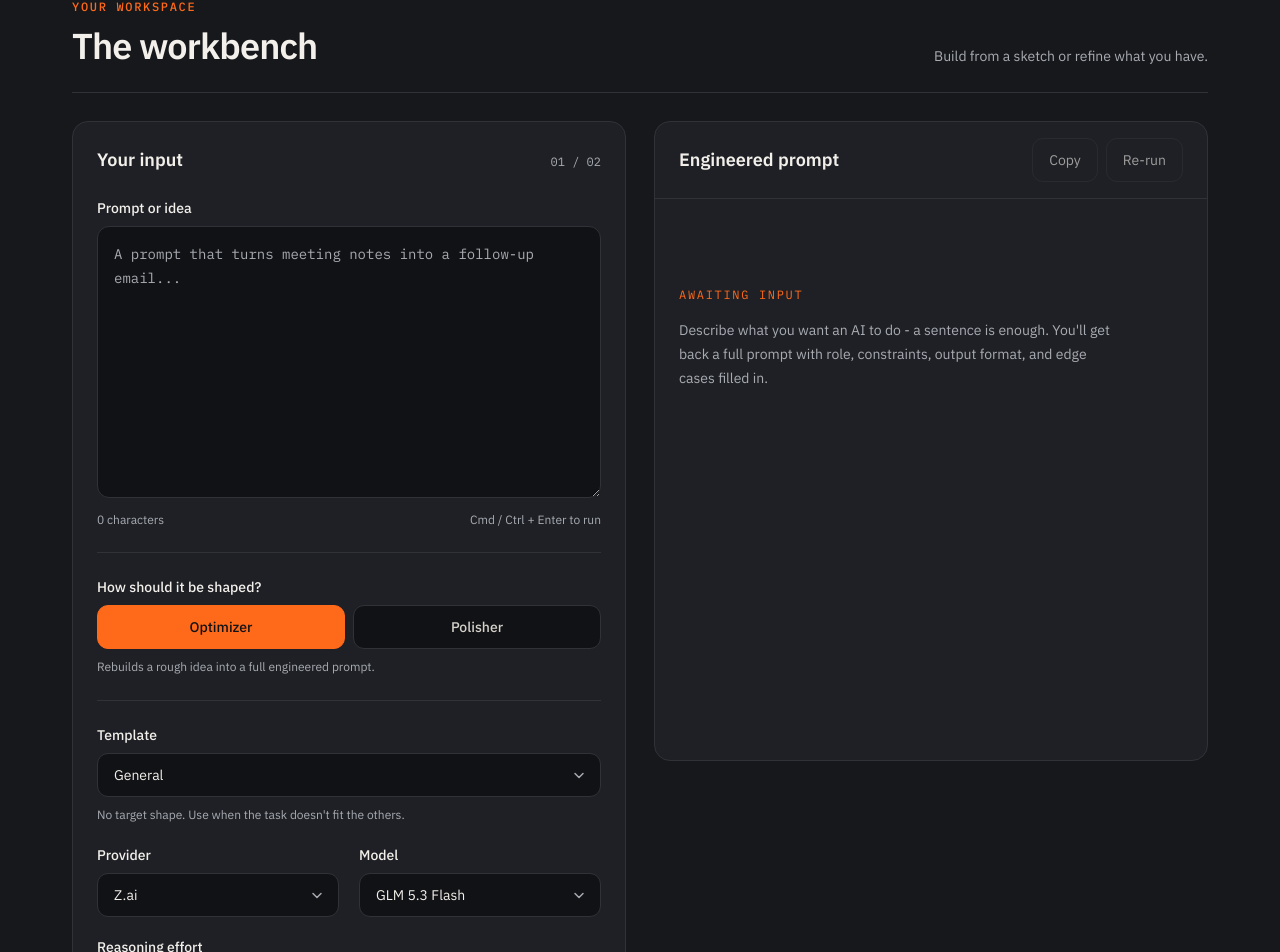
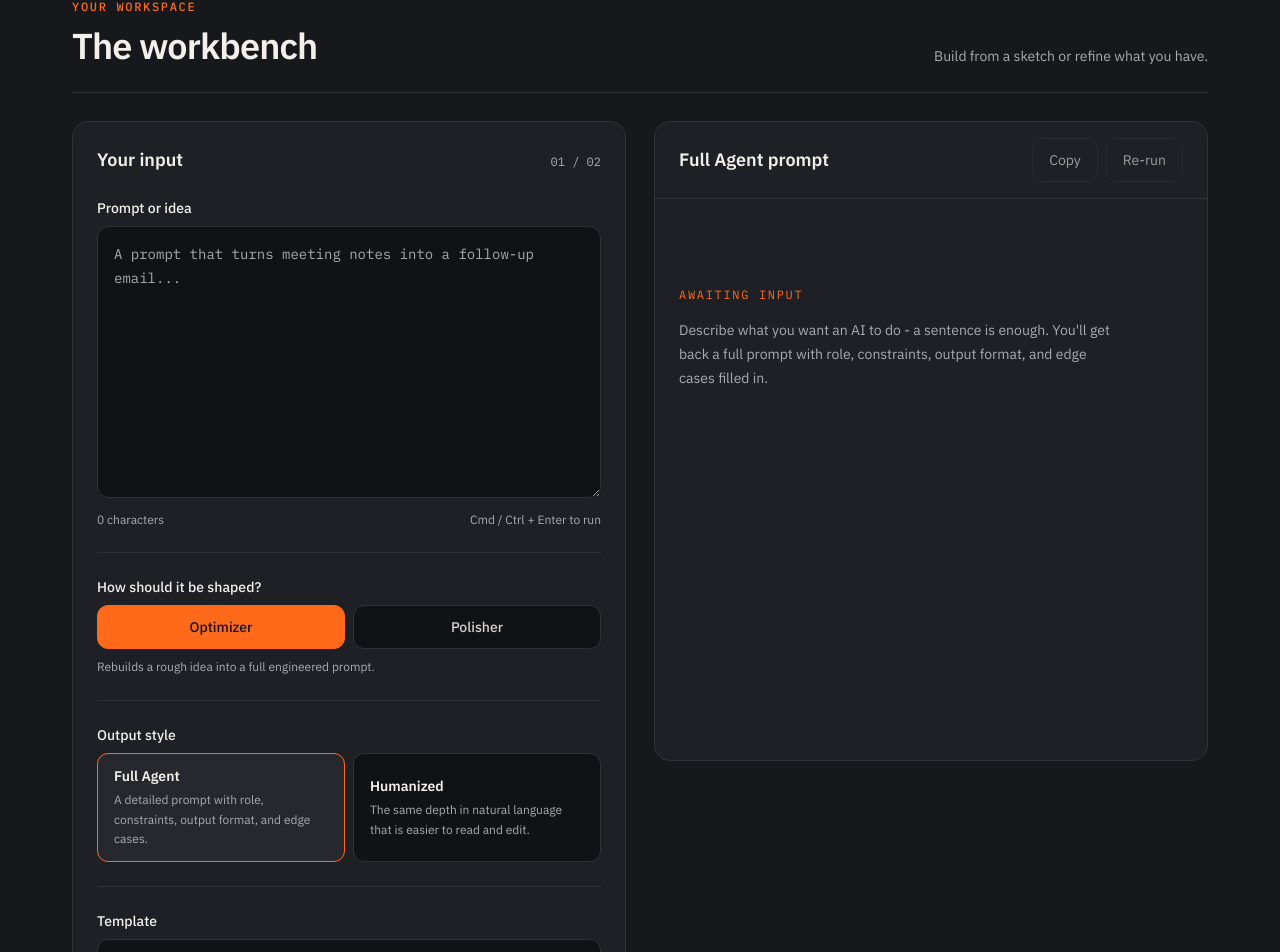
Before and after one commit to Captainkoala72/promptforgeclaudemade, a Next.js app: page / in a window 1280 px wide. Shown: the part 559-1511 px from the top of the page. Built offline with nearby package versions, Linux system fonts and the light colour scheme.

Commit message:
Add AI video template and optimizer output styles

```diff
--- a/app/api/generate/route.ts
+++ b/app/api/generate/route.ts
@@ -10,6 +10,7 @@ export const maxDuration = 60;
 interface GenerateBody {
   input?: unknown;
   mode?: unknown;
+  optimizerStyle?: unknown;
   template?: unknown;
   provider?: unknown;
   model?: unknown;
@@ -32,6 +33,7 @@ export async function POST(req: NextRequest) {
 
   const input = typeof body.input === "string" ? body.input.trim() : "";
   const mode = body.mode === "polisher" ? "polisher" : "optimizer";
+  const optimizerStyle = body.optimizerStyle === "humanized" ? "humanized" : "full-agent";
   const template = typeof body.template === "string" ? body.template : "general";
   const provider = typeof body.provider === "string" ? body.provider : "";
   const model = typeof body.model === "string" ? body.model : "";
@@ -49,7 +51,7 @@ export async function POST(req: NextRequest) {
     );
   }
 
-  const system = buildSystemPrompt(mode as Mode, template);
+  const system = buildSystemPrompt(mode as Mode, template, optimizerStyle);
   const encoder = new TextEncoder();
 
   const stream = new ReadableStream<Uint8Array>({
--- a/components/Forge.tsx
+++ b/components/Forge.tsx
@@ -12,8 +12,9 @@ import {
   getProvider,
 } from "@/lib/models";
 import { DEFAULT_TEMPLATE, TEMPLATES, getTemplate } from "@/lib/templates";
+import { DEFAULT_OPTIMIZER_STYLE } from "@/lib/optimizerStyle";
 import { clearHistory, loadHistory, newId, saveHistory } from "@/lib/history";
-import type { Mode, Run, StreamEvent } from "@/lib/types";
+import type { Mode, OptimizerStyle, Run, StreamEvent } from "@/lib/types";
 
 import HistorySidebar from "./HistorySidebar";
 import OutputPanel from "./OutputPanel";
@@ -32,15 +33,31 @@ const MODES: { id: Mode; label: string; blurb: string }[] = [
   },
 ];
 
+const OPTIMIZER_STYLES: { id: OptimizerStyle; label: string; description: string }[] = [
+  {
+    id: "full-agent",
+    label: "Full Agent",
+    description: "A detailed prompt with role, constraints, output format, and edge cases.",
+  },
+  {
+    id: "humanized",
+    label: "Humanized",
+    description: "The same depth in natural language that is easier to read and edit.",
+  },
+];
+
 export default function Forge() {
   const [input, setInput] = useState("");
   const [mode, setMode] = useState<Mode>("optimizer");
+  const [optimizerStyle, setOptimizerStyle] = useState<OptimizerStyle>(DEFAULT_OPTIMIZER_STYLE);
   const [templateId, setTemplateId] = useState(DEFAULT_TEMPLATE);
   const [providerId, setProviderId] = useState<string>(DEFAULT_PROVIDER);
   const [modelId, setModelId] = useState<string>(DEFAULT_MODEL);
   const [effort, setEffort] = useState<string>(DEFAULT_EFFORT);
 
   const [output, setOutput] = useState("");
+  const [resultMode, setResultMode] = useState<Mode>("optimizer");
+  const [resultStyle, setResultStyle] = useState<OptimizerStyle>(DEFAULT_OPTIMIZER_STYLE);
   const [streaming, setStreaming] = useState(false);
   const [error, setError] = useState<{ message: string; provider?: string } | null>(null);
 
@@ -102,6 +119,8 @@ export default function Forge() {
     setStreaming(true);
     setError(null);
     setOutput("");
+    setResultMode(mode);
+    setResultStyle(optimizerStyle);
     setActiveRunId(null);
 
     let collected = "";
@@ -114,6 +133,7 @@ export default function Forge() {
         body: JSON.stringify({
           input: text,
           mode,
+          optimizerStyle: mode === "optimizer" ? optimizerStyle : DEFAULT_OPTIMIZER_STYLE,
           template: templateId,
           provider: providerId,
           model: modelId,
@@ -183,6 +203,7 @@ export default function Forge() {
         id: newId(),
         createdAt: Date.now(),
         mode,
+        optimizerStyle: mode === "optimizer" ? optimizerStyle : DEFAULT_OPTIMIZER_STYLE,
         templateId,
         provider: providerId,
         model: modelId,
@@ -191,7 +212,7 @@ export default function Forge() {
         output: collected,
       });
     }
-  }, [input, streaming, mode, templateId, providerId, modelId, effort, commitRun]);
+  }, [input, streaming, mode, optimizerStyle, templateId, providerId, modelId, effort, commitRun]);
 
   function stop() {
     abortRef.current?.abort();
@@ -209,7 +230,10 @@ export default function Forge() {
     stop();
     setInput(run.input);
     setOutput(run.output);
+    setResultMode(run.mode);
+    setResultStyle(run.optimizerStyle);
     setMode(run.mode);
+    setOptimizerStyle(run.optimizerStyle);
     setTemplateId(run.templateId);
     if (getProvider(run.provider)) {
       setProviderId(run.provider);
@@ -323,6 +347,29 @@ export default function Forge() {
                   </div>
                   <p className="mt-2 text-xs leading-relaxed text-haze-500">{activeMode.blurb}</p>
                 </div>
+                {mode === "optimizer" ? (
+                  <div className="border-t border-ink-600 pt-6">
+                    <p id="optimizer-style-label" className="mb-2 text-sm font-medium text-haze-100">Output style</p>
+                    <div role="group" aria-labelledby="optimizer-style-label" className="grid gap-2 sm:grid-cols-2">
+                      {OPTIMIZER_STYLES.map((style) => {
+                        const selected = style.id === optimizerStyle;
+                        return (
+                          <button
+                            key={style.id}
+                            type="button"
+                            aria-pressed={selected}
+                            onClick={() => setOptimizerStyle(style.id)}
+                            className={"min-h-[88px] rounded-[11px] border px-4 py-3 text-left transition-colors duration-200 " +
+                              (selected ? "border-beam bg-ink-700" : "border-ink-600 bg-ink-900 hover:border-ink-500")}
+                          >
+                            <span className="block text-sm font-semibold text-haze-100">{style.label}</span>
+                            <span className="mt-1 block text-xs leading-relaxed text-haze-500">{style.description}</span>
+                          </button>
+                        );
+                      })}
+                    </div>
+                  </div>
+                ) : null}
                 <div ref={controlsRef} className="grid gap-5 border-t border-ink-600 pt-6 sm:grid-cols-2">
                   <div className="sm:col-span-2">
                     <Field label="Template" htmlFor="template" hint={template?.description}>
@@ -357,7 +404,15 @@ export default function Forge() {
                 </div>
               </div>
               <div className="min-w-0 lg:sticky lg:top-[92px]">
-                <OutputPanel output={output} streaming={streaming} error={error} mode={mode} onRerun={handleRerun} canRerun={!streaming && input.trim().length > 0} />
+                <OutputPanel
+                  output={output}
+                  streaming={streaming}
+                  error={error}
+                  mode={output || streaming || error ? resultMode : mode}
+                  optimizerStyle={output || streaming || error ? resultStyle : optimizerStyle}
+                  onRerun={handleRerun}
+                  canRerun={!streaming && input.trim().length > 0}
+                />
               </div>
             </div>
           </div>
--- a/components/HistorySidebar.tsx
+++ b/components/HistorySidebar.tsx
@@ -84,7 +84,11 @@ export default function HistorySidebar({
                       (isActive ? "border-beam bg-ink-700" : "border-transparent hover:border-ink-600 hover:bg-ink-700")}>
                     <div className="flex items-center gap-2">
                       <span className="h-1.5 w-1.5 shrink-0 rounded-full bg-beam" aria-hidden="true" />
-                      <span className="text-xs font-medium text-haze-300">{run.mode === "optimizer" ? "Optimizer" : "Polisher"}</span>
+                      <span className="truncate text-xs font-medium text-haze-300">
+                        {run.mode === "optimizer"
+                          ? run.optimizerStyle === "humanized" ? "Optimizer · Humanized" : "Optimizer · Full Agent"
+                          : "Polisher"}
+                      </span>
                       <span className="ml-auto shrink-0 text-xs text-haze-500">{relativeTime(run.createdAt)}</span>
                     </div>
                     <p className="mt-1.5 line-clamp-2 text-sm leading-snug text-haze-100">{run.input.slice(0, 160) || "Untitled run"}</p>
--- a/components/OutputPanel.tsx
+++ b/components/OutputPanel.tsx
@@ -3,6 +3,7 @@
 import { useEffect, useRef, useState } from "react";
 
 import { countWords } from "@/lib/history";
+import type { OptimizerStyle } from "@/lib/types";
 import { Button } from "./ui";
 
 interface OutputPanelProps {
@@ -10,6 +11,7 @@ interface OutputPanelProps {
   streaming: boolean;
   error: { message: string; provider?: string } | null;
   mode: "optimizer" | "polisher";
+  optimizerStyle: OptimizerStyle;
   onRerun: () => void;
   canRerun: boolean;
 }
@@ -19,6 +21,7 @@ export default function OutputPanel({
   streaming,
   error,
   mode,
+  optimizerStyle,
   onRerun,
   canRerun,
 }: OutputPanelProps) {
@@ -59,7 +62,9 @@ export default function OutputPanel({
     <section aria-label="Prompt result" className="flex min-h-[360px] min-w-0 flex-col overflow-hidden rounded-2xl border border-ink-600 bg-ink-800 lg:min-h-[640px]">
       <header className="flex flex-wrap items-center gap-x-3 gap-y-3 border-b border-ink-600 px-5 py-4 sm:px-6">
         <h3 className="text-lg font-semibold text-haze-100">
-          {mode === "optimizer" ? "Engineered prompt" : "Polished prompt"}
+          {mode === "optimizer"
+            ? optimizerStyle === "humanized" ? "Humanized prompt" : "Full Agent prompt"
+            : "Polished prompt"}
         </h3>
 
         {streaming ? (
@@ -116,7 +121,9 @@ export default function OutputPanel({
               {error
                 ? "Review the error above, then try again."
                 : mode === "optimizer"
-                ? "Describe what you want an AI to do - a sentence is enough. You'll get back a full prompt with role, constraints, output format, and edge cases filled in."
+                ? optimizerStyle === "humanized"
+                  ? "Describe what you want an AI to do. You'll get a complete prompt in natural wording that is easy to edit."
+                  : "Describe what you want an AI to do - a sentence is enough. You'll get back a full prompt with role, constraints, output format, and edge cases filled in."
                 : "Paste a prompt you've already written. You'll get the same prompt back, with the ambiguity and contradictions taken out."}
             </p>
           </div>
--- a/lib/history.ts
+++ b/lib/history.ts
@@ -1,4 +1,5 @@
 import type { Run } from "./types";
+import { DEFAULT_OPTIMIZER_STYLE } from "./optimizerStyle";
 
 const STORAGE_KEY = "prompt-forge:history:v1";
 export const HISTORY_LIMIT = 20;
@@ -11,7 +12,13 @@ export function loadHistory(): Run[] {
     if (!raw) return [];
     const parsed = JSON.parse(raw);
     if (!Array.isArray(parsed)) return [];
-    return parsed.filter(isRun).slice(0, HISTORY_LIMIT);
+    return parsed
+      .filter(isRun)
+      .slice(0, HISTORY_LIMIT)
+      .map((run) => ({
+        ...run,
+        optimizerStyle: run.optimizerStyle === "humanized" ? "humanized" : DEFAULT_OPTIMIZER_STYLE,
+      }));
   } catch {
     return [];
   }
--- /dev/null
+++ b/lib/optimizerStyle.ts
@@ -0,0 +1,3 @@
+export type OptimizerStyle = "full-agent" | "humanized";
+
+export const DEFAULT_OPTIMIZER_STYLE: OptimizerStyle = "full-agent";
--- a/lib/prompts.ts
+++ b/lib/prompts.ts
@@ -4,6 +4,7 @@
  */
 
 import { getTemplate } from "./templates";
+import { DEFAULT_OPTIMIZER_STYLE, type OptimizerStyle } from "./optimizerStyle";
 
 export type Mode = "optimizer" | "polisher";
 
@@ -63,24 +64,34 @@ EDGE CASES
 - If the input isn't a prompt at all but a question or a piece of prose, treat it as a prompt draft and clean it up as one. Do not answer it.
 - If the input is already excellent, return it as-is.`;
 
+const HUMANIZED_STYLE = `OUTPUT STYLE: HUMANIZED
+Keep the same substance and care as the optimizer instructions above: cover the role and context, task, inputs, constraints, output format, quality bar, and likely edge cases wherever they matter. Preserve the user's specifics and return only a finished prompt, never an answer to the task.
+
+For presentation, write in natural, direct language that a person can read and edit easily. Prefer a few coherent paragraphs and short lists when useful over a rigid agent specification with mandatory headings or numbered rules. Make instructions concrete without sounding formulaic or padded. Keep placeholders and any exact format requirements clear and editable. This presentation rule takes precedence over the generic direction above to use headed sections or numbered rules; it does not remove any necessary instruction.`;
+
 /**
  * Final system prompt for a run: mode prompt + optional template guidance.
  */
-export function buildSystemPrompt(mode: Mode, templateId: string): string {
+export function buildSystemPrompt(
+  mode: Mode,
+  templateId: string,
+  optimizerStyle: OptimizerStyle = DEFAULT_OPTIMIZER_STYLE
+): string {
   const base = mode === "optimizer" ? OPTIMIZER_SYSTEM : POLISHER_SYSTEM;
   const template = getTemplate(templateId);
+  const sections = [base];
 
-  if (!template || !template.guidance.trim()) return base;
+  if (template?.guidance.trim()) {
+    const framing =
+      mode === "optimizer"
+        ? "The prompt you build targets this kind of work. Shape its content and output accordingly."
+        : "The prompt you are editing targets this kind of work. Use it to judge what's load-bearing — but do not add anything the original doesn't already ask for.";
+    sections.push(`TARGET: ${template.label.toUpperCase()}\n${framing}\n\n${template.guidance}`);
+  }
 
-  const framing =
-    mode === "optimizer"
-      ? `The prompt you build targets this kind of work. Shape its structure, sections, and output format accordingly.`
-      : `The prompt you are editing targets this kind of work. Use it to judge what's load-bearing — but do not add anything the original doesn't already ask for.`;
+  if (mode === "optimizer" && optimizerStyle === "humanized") {
+    sections.push(HUMANIZED_STYLE);
+  }
 
-  return `${base}
-
-TARGET: ${template.label.toUpperCase()}
-${framing}
-
-${template.guidance}`;
+  return sections.join("\n\n");
 }
--- a/lib/types.ts
+++ b/lib/types.ts
@@ -1,12 +1,14 @@
 import type { Mode } from "./prompts";
+import type { OptimizerStyle } from "./optimizerStyle";
 
-export type { Mode };
+export type { Mode, OptimizerStyle };
 
 /** One completed generation, as stored in localStorage. */
 export interface Run {
   id: string;
   createdAt: number;
   mode: Mode;
+  optimizerStyle: OptimizerStyle;
   templateId: string;
   provider: string;
   model: string;
```
Also changed, not shown: lib/templates.ts (+10 -0 lines), 1 other file (tests, documents, lock files or other folders).
